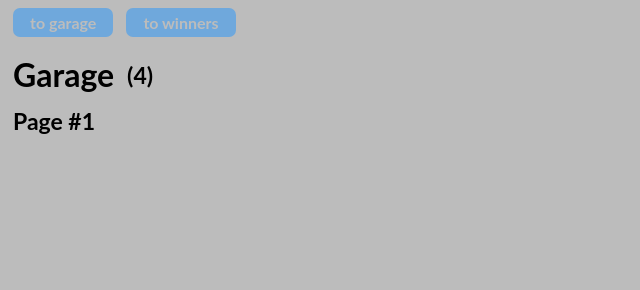
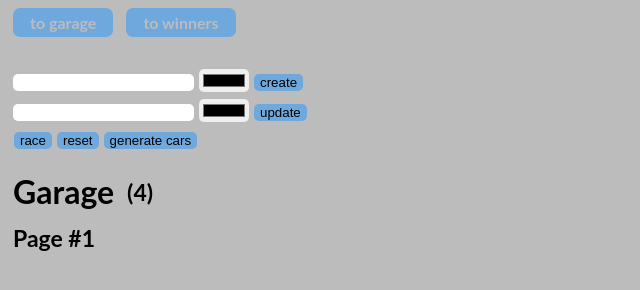
Before and after one commit to w1t1uv/async-race, a website built with webpack: page src/index.html in a window 1280 px wide. Shown: the whole page, without its empty margins (0-640 px from the left). Built offline with nearby package versions, Linux system fonts and the light colour scheme; files whose address does not match are found by name.

Commit message:
feat: add field render class for creating and updating cars

```diff
--- /dev/null
+++ b/src/core/components/visualization/create-area.ts
@@ -0,0 +1,34 @@
+import Component from '../../templates/components';
+
+class CreateArea extends Component {
+    constructor(tagName: string, className: string) {
+        super(tagName, className);
+    }
+
+    renderCreateArea() {
+        const wrapper = document.createElement('div');
+        const input = document.createElement('input');
+        const color = document.createElement('input');
+        const button = document.createElement('button');
+
+        wrapper.classList.add('create-wrapper');
+        input.classList.add('create-input');
+        color.classList.add('create-color');
+        color.setAttribute('type', 'color');
+        color.setAttribute('value', '#000000');
+        button.classList.add('create-button');
+        button.innerText = 'create';
+
+        this.container.append(wrapper);
+        wrapper.append(input);
+        wrapper.append(color);
+        wrapper.append(button);
+    }
+
+    render() {
+        this.renderCreateArea();
+        return this.container;
+    }
+}
+
+export default CreateArea;
--- /dev/null
+++ b/src/core/components/visualization/race-area.ts
@@ -0,0 +1,36 @@
+import Component from '../../templates/components';
+
+class RaceArea extends Component {
+    constructor(tagName: string, className: string) {
+        super(tagName, className);
+    }
+
+    renderRaceArea() {
+        const wrapper = document.createElement('div');
+        wrapper.classList.add('race-wrapper');
+
+        const raceButton = document.createElement('button');
+        raceButton.classList.add('race-button');
+        raceButton.innerText = 'race';
+        wrapper.append(raceButton);
+
+        const resetButton = document.createElement('button');
+        resetButton.classList.add('reset-button');
+        resetButton.innerText = 'reset';
+        wrapper.append(resetButton);
+
+        const generateButton = document.createElement('button');
+        generateButton.classList.add('generate-button');
+        generateButton.innerText = 'generate cars';
+        wrapper.append(generateButton);
+
+        this.container.append(wrapper);
+    }
+
+    render() {
+        this.renderRaceArea();
+        return this.container;
+    }
+}
+
+export default RaceArea;
--- /dev/null
+++ b/src/core/components/visualization/update-area.ts
@@ -0,0 +1,35 @@
+import Component from '../../templates/components';
+
+class UpdateArea extends Component {
+    constructor(tagName: string, className: string) {
+        super(tagName, className);
+    }
+
+    renderUpdateArea() {
+        const wrapper = document.createElement('div');
+        wrapper.classList.add('update-wrapper');
+
+        const input = document.createElement('input');
+        input.classList.add('update-input');
+        wrapper.append(input);
+
+        const color = document.createElement('input');
+        color.setAttribute('type', 'color');
+        color.classList.add('update-color');
+        wrapper.append(color);
+
+        const button = document.createElement('button');
+        button.classList.add('update-button');
+        button.innerText = 'update';
+        wrapper.append(button);
+
+        this.container.append(wrapper);
+    }
+
+    render() {
+        this.renderUpdateArea();
+        return this.container;
+    }
+}
+
+export default UpdateArea;
--- a/src/index.css
+++ b/src/index.css
@@ -122,4 +122,54 @@ svg {
     height: 80px;
 }
 
+.create-wrapper {
+    margin: 37px 0 7px 13px;
+}
+
+.update-wrapper {
+    margin: 0 0 7px 13px;
+}
+
+.create-input,
+.update-input {
+    background-color: #fff;
+    outline: none;
+    border: none;
+    border-radius: 5px;
+}
+
+.create-color,
+.update-color {
+    margin: 0 0 0 5px;
+    cursor: pointer;
+    outline: none;
+    border: none;
+    border-radius: 5px;
+    height: 23px;
+}
+
+.create-button,
+.update-button,
+.race-button,
+.reset-button,
+.generate-button {
+    margin: 0 0 0 5px;
+    cursor: pointer;
+    background-color: #6fa8dc;
+    border: none;
+    border-radius: 5px;
+}
+
+.create-button:hover,
+.update-button:hover,
+.race-button:hover,
+.reset-button:hover,
+.generate-button:hover {
+    background-color: #a3c2df;
+}
+
+.race-wrapper {
+    margin: 0 0 0 9px;
+}
+
 /*garage styles end*/
--- a/src/pages/garage/index.ts
+++ b/src/pages/garage/index.ts
@@ -1,9 +1,15 @@
 import Page from '../../core/templates/page';
 import {variablesObject} from '../../core/variables/index';
 import Cars from '../../core/components/visualization/cars';
+import CreateArea from '../../core/components/visualization/create-area';
+import UpdateArea from '../../core/components/visualization/update-area';
+import RaceArea from '../../core/components/visualization/race-area';
 
 class GaragePage extends Page {
     private car: Cars;
+    private createCar: CreateArea;
+    private updateCar: UpdateArea;
+    private raceArea: RaceArea;
 
     static TextObject = {
         MainTitle: 'Garage'
@@ -11,10 +17,16 @@ class GaragePage extends Page {
 
     constructor(id: string) {
         super(id);
+        this.createCar = new CreateArea('div', 'create-car-area');
+        this.updateCar = new UpdateArea('div', 'update-car-area');
+        this.raceArea = new RaceArea('div', 'race-car-area');
         this.car = new Cars('div', 'cars');
     }
 
     render() {
+        this.container.append(this.createCar.render());
+        this.container.append(this.updateCar.render());
+        this.container.append(this.raceArea.render());
         const wrapper = this.createWrapper();
         this.container.append(wrapper);
         const title = this.createHeaderTitle(GaragePage.TextObject.MainTitle);
```
